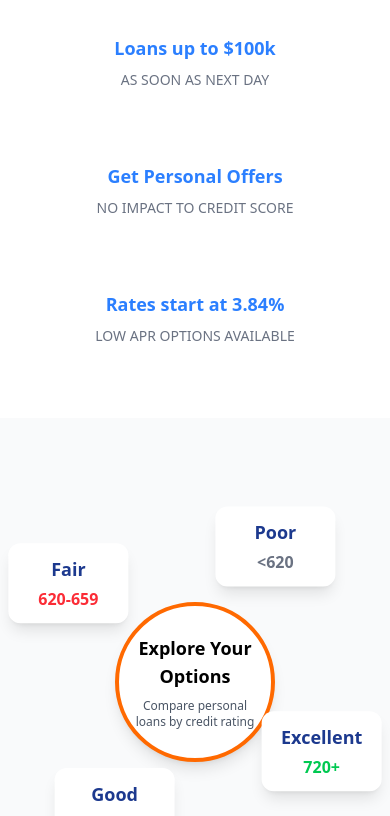
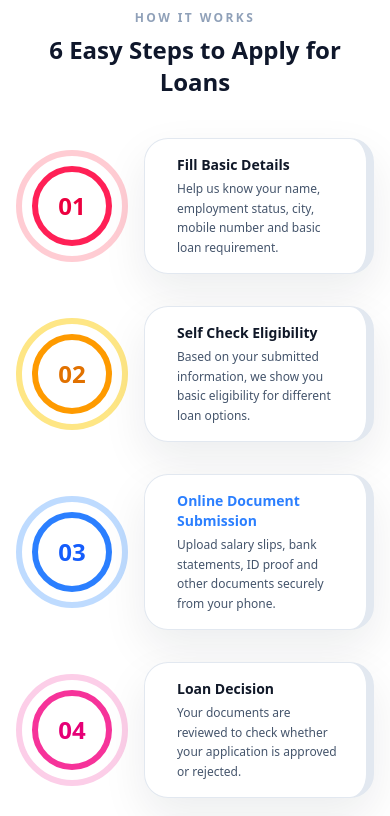
Before and after one commit to Animeshkumar5/loan, a React (Vite) app: page / in a window 390 px wide. Shown: the part 5980-6796 px from the top of the page. Built offline with nearby package versions, Linux system fonts and the light colour scheme.

Commit message:
added a new LoanSteps component

```diff
--- /dev/null
+++ b/src/components/LoanSteps.jsx
@@ -0,0 +1,126 @@
+import React from "react";
+
+const steps = [
+  {
+    number: "01",
+    title: "Fill Basic Details",
+    desc: "Help us know your name, employment status, city, mobile number and basic loan requirement.",
+    color: "rose-500",
+    border: "border-rose-500",
+    softBorder: "border-rose-200",
+    text: "text-rose-600",
+  },
+  {
+    number: "02",
+    title: "Self Check Eligibility",
+    desc: "Based on your submitted information, we show you basic eligibility for different loan options.",
+    color: "amber-500",
+    border: "border-amber-500",
+    softBorder: "border-amber-200",
+    text: "text-amber-600",
+  },
+  {
+    number: "03",
+    title: "Online Document Submission",
+    desc: "Upload salary slips, bank statements, ID proof and other documents securely from your phone.",
+    color: "blue-500",
+    border: "border-blue-500",
+    softBorder: "border-blue-200",
+    text: "text-blue-600",
+  },
+  {
+    number: "04",
+    title: "Loan Decision",
+    desc: "Your documents are reviewed to check whether your application is approved or rejected.",
+    color: "pink-500",
+    border: "border-pink-500",
+    softBorder: "border-pink-200",
+    text: "text-pink-600",
+  },
+  {
+    number: "05",
+    title: "Loan Sanctioned",
+    desc: "You get to know the sanctioned amount, final interest rate, tenure and repayment details.",
+    color: "purple-500",
+    border: "border-purple-500",
+    softBorder: "border-purple-200",
+    text: "text-purple-600",
+  },
+  {
+    number: "06",
+    title: "Loan Disbursal",
+    desc: "Once all checks are done, the amount is credited directly to your bank account.",
+    color: "emerald-500",
+    border: "border-emerald-500",
+    softBorder: "border-emerald-200",
+    text: "text-emerald-600",
+  },
+];
+
+export default function LoanSteps() {
+  return (
+    <section className="bg-white py-12 sm:py-16 lg:py-20">
+      <div className="max-w-6xl mx-auto px-4 sm:px-6 lg:px-8">
+
+        {/* Heading */}
+        <div className="text-center mb-10 sm:mb-12">
+          <p className="text-xs sm:text-sm font-semibold tracking-[0.2em] uppercase text-slate-400">
+            How it works
+          </p>
+          <h2 className="mt-2 text-2xl sm:text-3xl lg:text-4xl font-extrabold text-slate-900">
+            6 Easy Steps to Apply for Loans
+          </h2>
+        </div>
+
+        {/* Steps grid */}
+        <div className="grid grid-cols-1 md:grid-cols-2 xl:grid-cols-3 gap-8 lg:gap-10">
+          {steps.map((step, index) => (
+            <div key={step.number} className="relative flex items-center">
+
+              {/* CIRCLES */}
+              <div className="relative flex-shrink-0">
+                <div
+                  className={`w-28 h-28 sm:w-32 sm:h-32 rounded-full ${step.softBorder} border-[6px]
+                              flex items-center justify-center bg-white`}
+                >
+                  <div
+                    className={`w-20 h-20 sm:w-24 sm:h-24 rounded-full ${step.border} border-[6px]
+                                flex items-center justify-center bg-white`}
+                  >
+                    <span className={`text-2xl sm:text-3xl font-extrabold ${step.text}`}>
+                      {step.number}
+                    </span>
+                  </div>
+                </div>
+              </div>
+
+              {/* CARD */}
+              <div
+                className={`
+                  ml-4 sm:ml-6 bg-white rounded-3xl relative
+                  shadow-[0_18px_45px_rgba(15,23,42,0.08)]
+                  border border-slate-200
+                  pl-8 pr-6 py-4 sm:py-5
+                  -ml-8 sm:-ml-10
+                  rounded-r-3xl border-r-8 border-${step.color}
+                `}
+              >
+                {/* TITLE WITH COLOR */}
+                <h3 className={`text-sm sm:text-base font-bold mb-1 text-${step.color}`}>
+                  {step.title}
+                </h3>
+
+                {/* DESCRIPTION */}
+                <p className="text-xs sm:text-sm text-slate-600 leading-relaxed">
+                  {step.desc}
+                </p>
+              </div>
+
+            </div>
+          ))}
+        </div>
+
+      </div>
+    </section>
+  );
+}
--- a/src/pages/Home.jsx
+++ b/src/pages/Home.jsx
@@ -3,6 +3,8 @@ import AboutPreview from "../components/AboutPreview";
 import HeroEnquiryForm from "../components/HeroEnquiryForm";
 import LoanOptions from '../components/LoanOptions';
 import { Link } from 'react-router-dom';
+import LoanSteps from "../components/LoanSteps";
+
 
 // --- ICONS ---
 const TagIcon = () => (
@@ -436,6 +438,8 @@ export default function Home() {
       </div>
 
       <AboutPreview />
+      <LoanSteps />
+
 
       {/* 5. FEATURES */}
       <div className="container mx-auto px-4 sm:px-6 py-12 sm:py-16 lg:py-20 bg-white">
```
